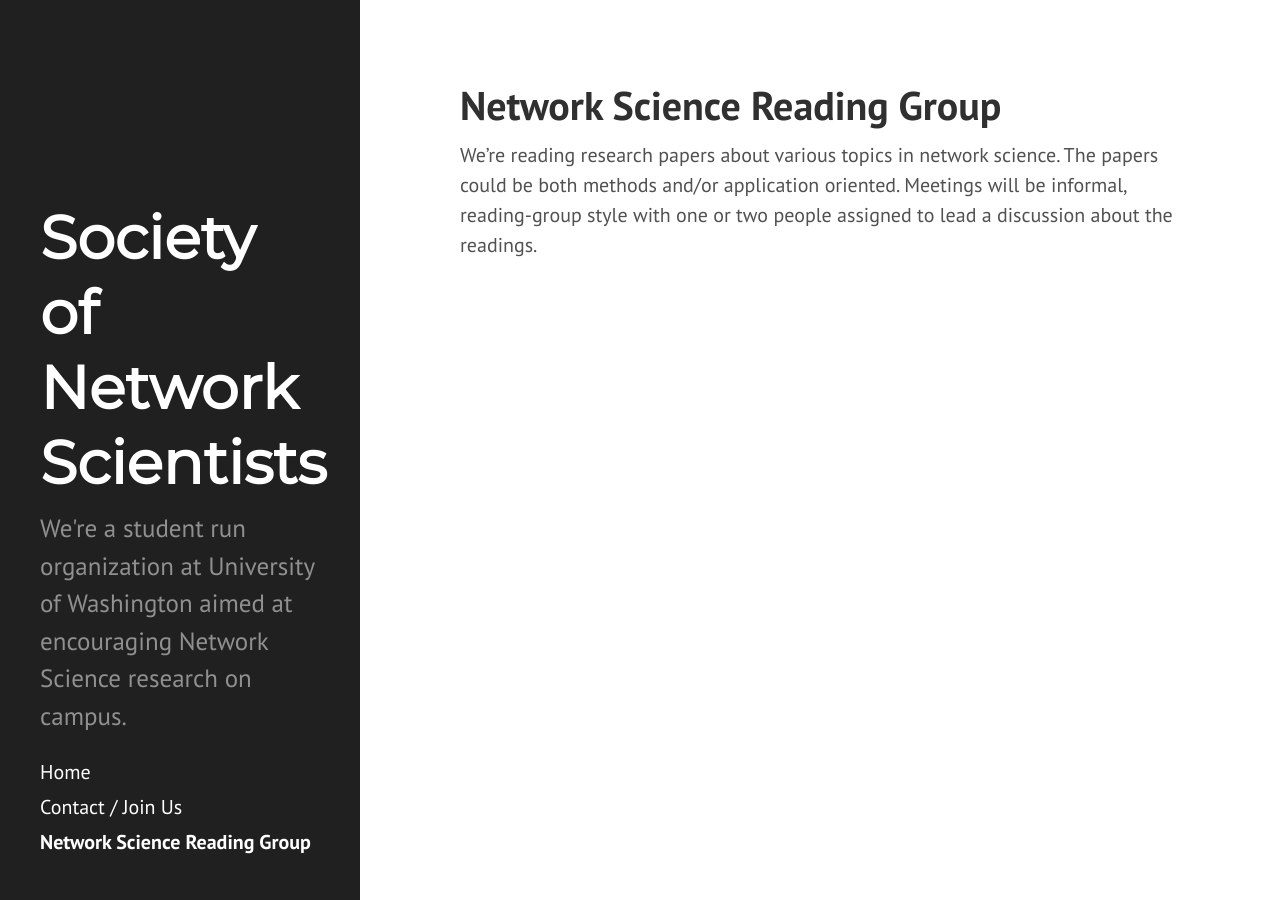
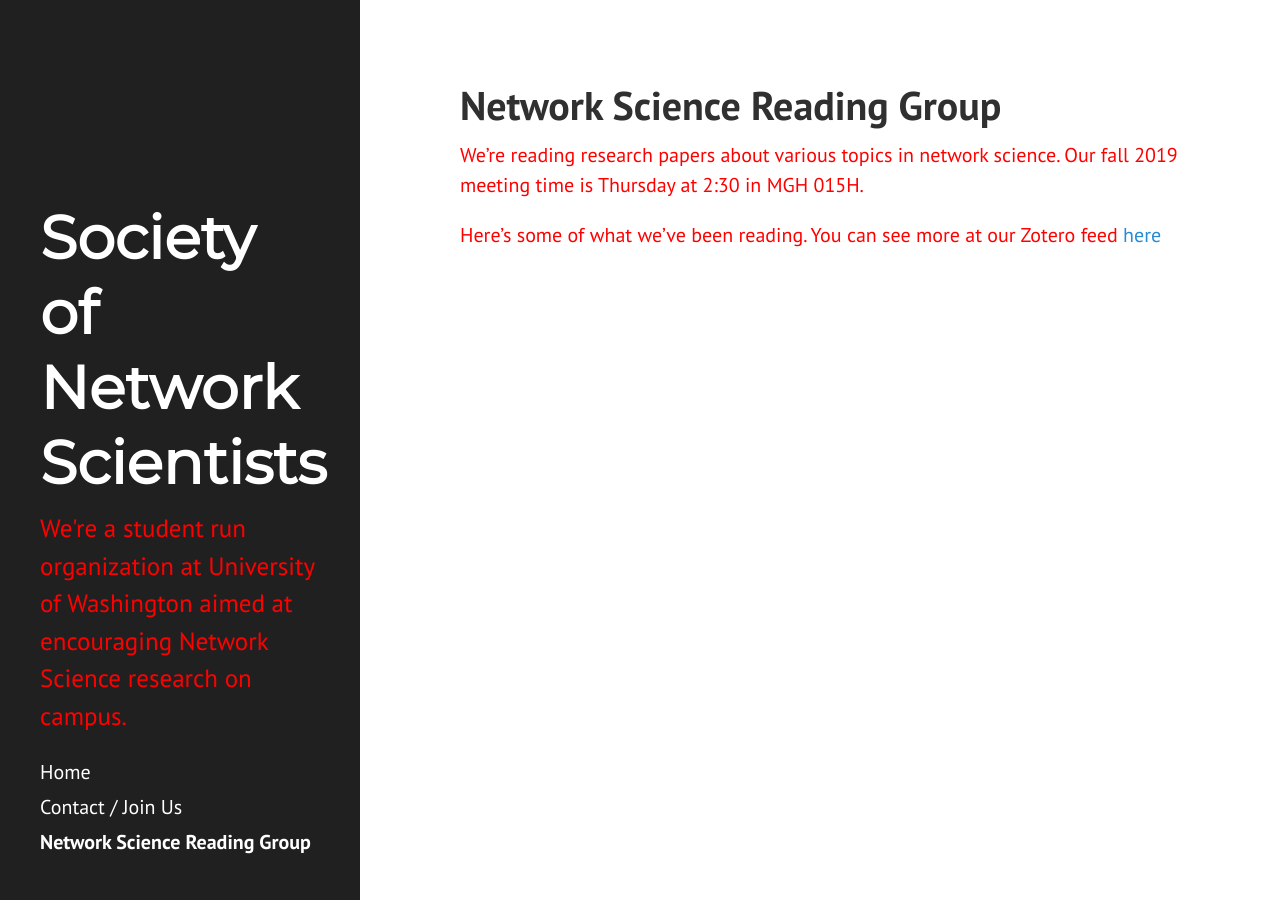
Before and after one commit to societynetworkscienceuw/societynetworkscienceuw.github.io, a Jekyll site: the page built from sns_reading_group.md, in a window 1280 px wide. Built offline with Jekyll 4.4.1, drawn with Linux system fonts in a browser that asks for light colours.

Commit message:
rss feed formatting

```diff
--- a/sns_reading_group.md
+++ b/sns_reading_group.md
@@ -3,9 +3,20 @@
 title: Network Science Reading Group
 ---
 
-We're reading research papers about various topics in network science. The papers could be both methods and/or application oriented. Meetings will be informal, reading-group style with one
-or two people assigned to lead a discussion about the readings.
+We're reading research papers about various topics in network science. Our fall 2019 meeting time is Thursday at 2:30 in MGH 015H.
 
-<!-- Here's some of what we've been reading. You can see more at our Zotero feed [here](https://www.zotero.org/groups/sns_reading_group/items) -->
+Here's some of what we've been reading. You can see more at our Zotero feed [here](https://www.zotero.org/groups/sns_reading_group/items)
 
 <script src="//rss.bloople.net/?url=https%3A%2F%2Fapi.zotero.org%2Fgroups%2F2389831%2Fitems%2Ftop%3Fstart%3D0%26format%3Datom%26v%3D1%22&showtitle=false&type=js"></script>
+
+<!-- The HTML generated by this code contains CSS hooks so you can style the output in your stylesheet.
+The title of the feed is displayed in a <h3> tag, with the class feed-title.
+The feed description is displayed in a <p> tag with class feed-desc.
+The feed icon is displayed in an <img> tag with class feed-title-image.
+Each feed item title is displayed in a <h4> tag with class feed-item-title.
+Each feed item description is displayed in a <p> tag with class feed-item-desc.  -->
+<style contenteditable>
+  p {
+    color: red;
+  }
+</style>
```
